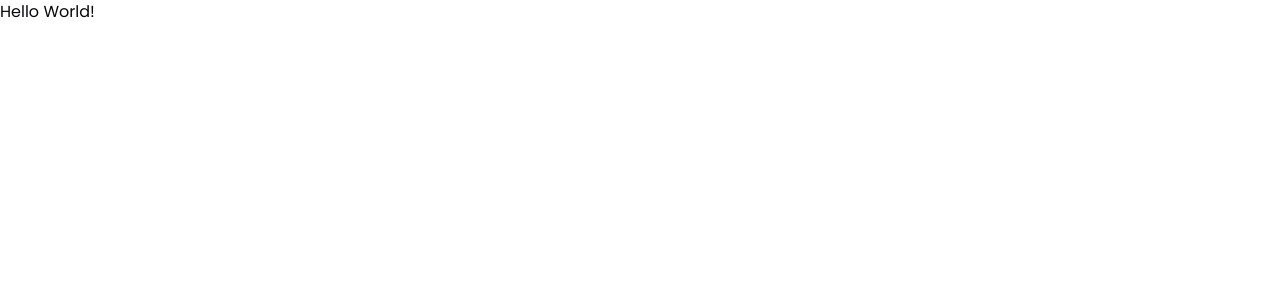
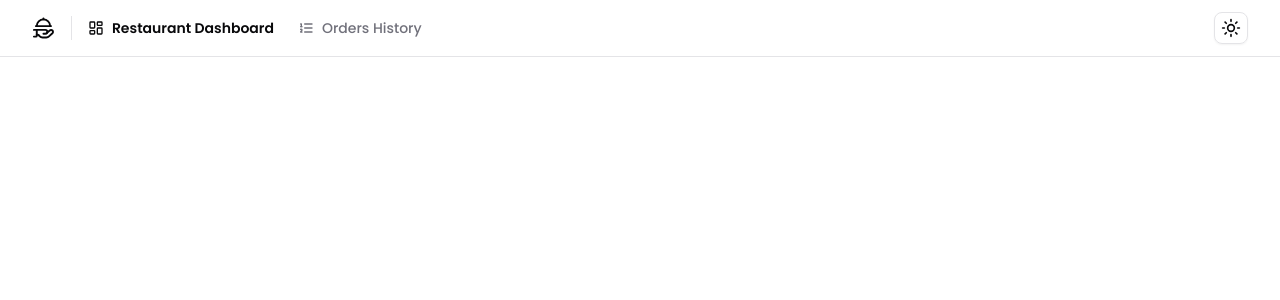
Before and after one commit to JulioCB68/restaurant-manager, a Next.js app in the folder frontend/: page / in a window 1280 px wide. Shown: the top 300 px of the page. Built offline with nearby package versions, Linux system fonts and the light colour scheme.

Commit message:
feat: add header with toggle theme

```diff
--- a/frontend/eslint.config.mjs
+++ b/frontend/eslint.config.mjs
@@ -17,8 +17,8 @@ const eslintConfig = [
       "simple-import-sort": simpleImportSort,
     },
     rules: {
+      "simple-import-sort/exports": "error",
       "simple-import-sort/imports": "error",
-      "simple-import-sort/exports": "error",
     },
   },
 ];
--- a/frontend/package.json
+++ b/frontend/package.json
@@ -9,11 +9,14 @@
     "lint": "next lint"
   },
   "dependencies": {
+    "@radix-ui/react-separator": "^1.1.2",
+    "@radix-ui/react-toggle": "^1.1.2",
     "class-variance-authority": "^0.7.1",
     "clsx": "^2.1.1",
     "eslint-plugin-simple-import-sort": "^12.1.1",
     "lucide-react": "^0.476.0",
     "next": "15.2.0",
+    "next-themes": "^0.4.4",
     "react": "^19.0.0",
     "react-dom": "^19.0.0",
     "tailwind-merge": "^3.0.2",
--- a/frontend/src/app/layout.tsx
+++ b/frontend/src/app/layout.tsx
@@ -1,20 +1,42 @@
-import { poppins } from "@/config/font";
-import { metadata as MetaData } from "@/config/meta";
 import "@/styles/globals.css";
 
-export const metadata = MetaData
+import { HandPlatter } from "lucide-react";
+
+import Links from "@/components/links";
+import { ThemeProvider } from "@/components/theme-provider";
+import ToggleTheme from "@/components/toggle-theme";
+import { Separator } from "@/components/ui/separator";
+import { poppins } from "@/config/font";
 
 export default function RootLayout({
   children,
-}: Readonly<{
-  children: React.ReactNode;
-}>) {
+}: Readonly<{ children: React.ReactNode }>) {
   return (
-    <html lang="en">
-      <body
-        className={`${poppins.className} antialiased`}
-      >
-        {children}
+    <html lang="en" suppressHydrationWarning>
+      <body className={`${poppins.className} antialiased`}>
+        <ThemeProvider
+          attribute="class"
+          defaultTheme="system"
+          enableSystem
+          disableTransitionOnChange
+        >
+          <div className="flex min-h-screen flex-col">
+            <div className="bg-background border-b">
+              <div className="flex h-14 items-center gap-4 p-4 md:px-8">
+                <HandPlatter className="text-foreground size-6" />
+                <Separator orientation="vertical" className="h-5" />
+                <nav className="flex w-full items-center justify-between gap-4">
+                  <div className="flex">
+                    <Links />
+                  </div>
+
+                  <ToggleTheme />
+                </nav>
+              </div>
+            </div>
+            <main className="flex-1">{children}</main>
+          </div>
+        </ThemeProvider>
       </body>
     </html>
   );
--- a/frontend/src/app/page.tsx
+++ b/frontend/src/app/page.tsx
@@ -1,7 +1,5 @@
 export default function Home() {
   return (
-    <div>
-      <h1>Hello World!</h1>
-    </div>
+    <div />
   );
 }
--- /dev/null
+++ b/frontend/src/components/links.tsx
@@ -0,0 +1,36 @@
+"use client";
+
+import { LayoutDashboard, ListOrdered } from "lucide-react"; // Importação dos ícones
+import Link from "next/link";
+import { usePathname } from "next/navigation";
+
+export default function Links() {
+  const pathname = usePathname();
+
+  const links = [
+    { href: "/", label: "Restaurant Dashboard", icon: LayoutDashboard },
+    { href: "/orders", label: "Orders History", icon: ListOrdered },
+  ];
+
+  return (
+    <>
+      {links.map(({ href, label, icon: Icon }) => {
+        const isActive = pathname === href;
+        return (
+          <Link
+            key={href}
+            href={href}
+            className={`flex items-center gap-2 pr-6 text-sm font-medium transition-colors ${
+              isActive
+                ? "text-foreground font-semibold"
+                : "text-muted-foreground hover:text-primary"
+            }`}
+          >
+            <Icon className="size-4" />
+            {label}
+          </Link>
+        );
+      })}
+    </>
+  );
+}
--- /dev/null
+++ b/frontend/src/components/theme-provider.tsx
@@ -0,0 +1,11 @@
+"use client";
+
+import { ThemeProvider as NextThemesProvider } from "next-themes";
+import * as React from "react";
+
+export function ThemeProvider({
+  children,
+  ...props
+}: React.ComponentProps<typeof NextThemesProvider>) {
+  return <NextThemesProvider {...props}>{children}</NextThemesProvider>;
+}
--- /dev/null
+++ b/frontend/src/components/toggle-theme.tsx
@@ -0,0 +1,28 @@
+"use client";
+
+import { Moon, Sun } from "lucide-react";
+import { useTheme } from "next-themes";
+
+import { Toggle } from "./ui/toggle";
+
+export default function ToggleTheme() {
+  const { setTheme, theme } = useTheme();
+
+  function handleDarkMode() {
+    setTheme(theme === "dark" ? "light" : "dark");
+  }
+
+  return (
+    <>
+      <Toggle
+        variant="outline"
+        size="sm"
+        onClick={handleDarkMode}
+        className="cursor-pointer"
+      >
+        <Sun className="size-5 scale-100 rotate-0 transition-all dark:scale-0 dark:-rotate-90" />
+        <Moon className="absolute size-5 scale-0 rotate-90 transition-all dark:scale-100 dark:rotate-0" />
+      </Toggle>
+    </>
+  );
+}
--- /dev/null
+++ b/frontend/src/components/ui/separator.tsx
@@ -0,0 +1,28 @@
+"use client"
+
+import * as React from "react"
+import * as SeparatorPrimitive from "@radix-ui/react-separator"
+
+import { cn } from "@/lib/utils"
+
+function Separator({
+  className,
+  orientation = "horizontal",
+  decorative = true,
+  ...props
+}: React.ComponentProps<typeof SeparatorPrimitive.Root>) {
+  return (
+    <SeparatorPrimitive.Root
+      data-slot="separator-root"
+      decorative={decorative}
+      orientation={orientation}
+      className={cn(
+        "bg-border shrink-0 data-[orientation=horizontal]:h-px data-[orientation=horizontal]:w-full data-[orientation=vertical]:h-full data-[orientation=vertical]:w-px",
+        className
+      )}
+      {...props}
+    />
+  )
+}
+
+export { Separator }
--- /dev/null
+++ b/frontend/src/components/ui/toggle.tsx
@@ -0,0 +1,47 @@
+"use client"
+
+import * as React from "react"
+import * as TogglePrimitive from "@radix-ui/react-toggle"
+import { cva, type VariantProps } from "class-variance-authority"
+
+import { cn } from "@/lib/utils"
+
+const toggleVariants = cva(
+  "inline-flex items-center justify-center gap-2 rounded-md text-sm font-medium hover:bg-muted hover:text-muted-foreground disabled:pointer-events-none disabled:opacity-50 data-[state=on]:bg-accent data-[state=on]:text-accent-foreground [&_svg]:pointer-events-none [&_svg:not([class*='size-'])]:size-4 [&_svg]:shrink-0 focus-visible:border-ring focus-visible:ring-ring/50 focus-visible:ring-[3px] outline-none transition-[color,box-shadow] aria-invalid:ring-destructive/20 dark:aria-invalid:ring-destructive/40 aria-invalid:border-destructive",
+  {
+    variants: {
+      variant: {
+        default: "bg-transparent",
+        outline:
+          "border border-input bg-transparent shadow-xs hover:bg-accent hover:text-accent-foreground",
+      },
+      size: {
+        default: "h-9 px-2 min-w-9",
+        sm: "h-8 px-1.5 min-w-8",
+        lg: "h-10 px-2.5 min-w-10",
+      },
+    },
+    defaultVariants: {
+      variant: "default",
+      size: "default",
+    },
+  }
+)
+
+function Toggle({
+  className,
+  variant,
+  size,
+  ...props
+}: React.ComponentProps<typeof TogglePrimitive.Root> &
+  VariantProps<typeof toggleVariants>) {
+  return (
+    <TogglePrimitive.Root
+      data-slot="toggle"
+      className={cn(toggleVariants({ variant, size, className }))}
+      {...props}
+    />
+  )
+}
+
+export { Toggle, toggleVariants }
--- /dev/null
+++ b/frontend/src/providers/theme-provider.tsx
@@ -0,0 +1,11 @@
+"use client";
+
+import { ThemeProvider as NextThemesProvider } from "next-themes";
+import * as React from "react";
+
+export function ThemeProvider({
+  children,
+  ...props
+}: React.ComponentProps<typeof NextThemesProvider>) {
+  return <NextThemesProvider {...props}>{children}</NextThemesProvider>;
+}
```
Also changed, not shown: 1 other file (tests, documents, lock files or other folders).
